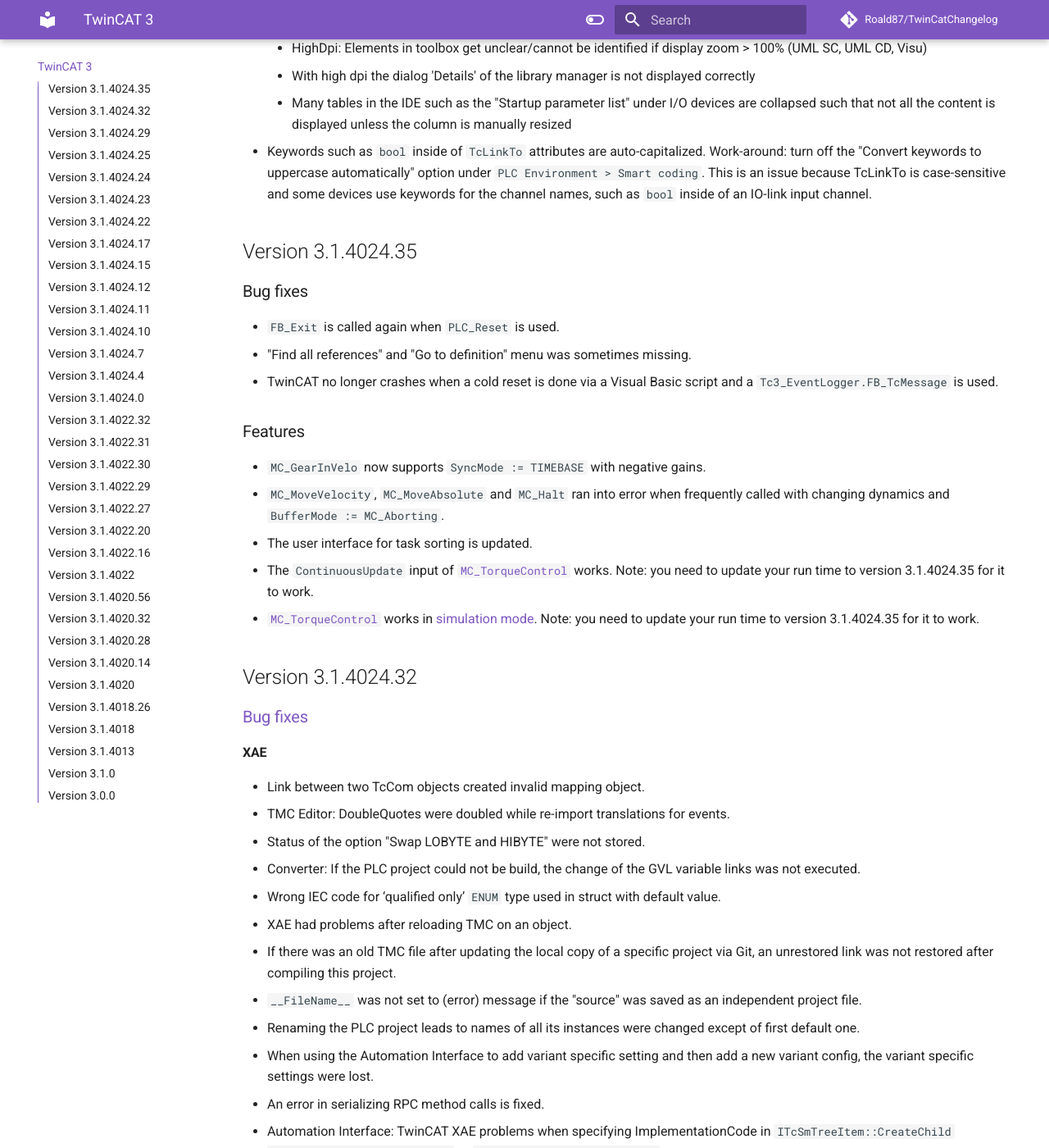
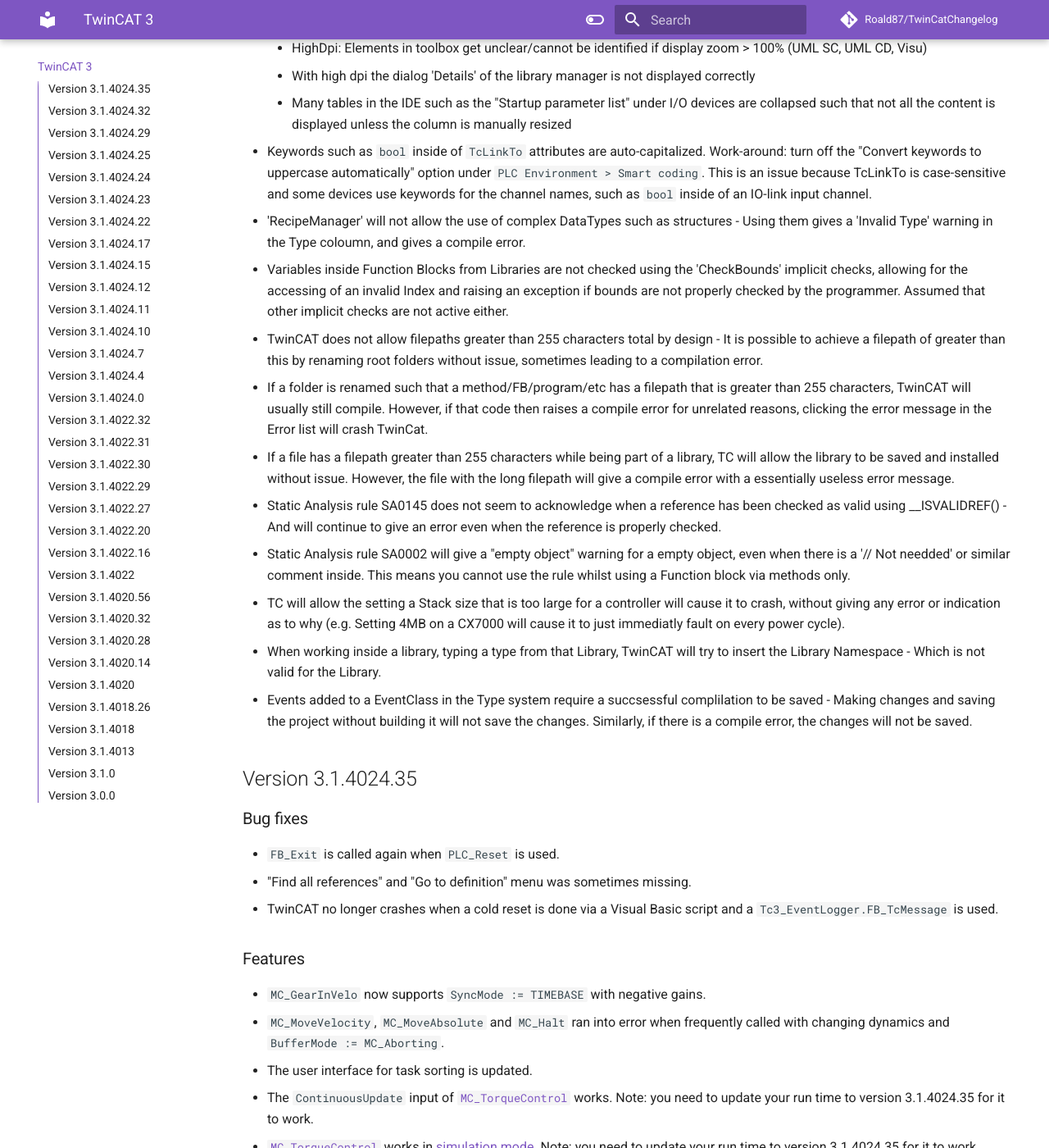
Before and after one commit to Roald87/TwinCatChangelog, an MkDocs documentation site: the page built from docs/tc3.md, in a window 1280 px wide and 1400 px high, scrolled down 498 px. Shown: the whole window at 82% size. Built offline with MkDocs 1.6.1 and Material for MkDocs 9.7.7, drawn with Linux system fonts in a browser that asks for light colours; comment, search, counter and statistics services are not loaded.

Commit message:
Unlisted issues with TC 3.1.4024.40

```diff
--- a/docs/tc3.md
+++ b/docs/tc3.md
@@ -11,6 +11,19 @@
     -   With high dpi the dialog 'Details' of the library manager is not displayed correctly
     -   Many tables in the IDE such as the "Startup parameter list" under I/O devices are collapsed such that not all the content is displayed unless the column is manually resized
 -   Keywords such as `bool` inside of `TcLinkTo` attributes are auto-capitalized. Work-around: turn off the "Convert keywords to uppercase automatically" option under `PLC Environment > Smart coding`. This is an issue because TcLinkTo is case-sensitive and some devices use keywords for the channel names, such as `bool` inside of an IO-link input channel.
+-   'RecipeManager' will not allow the use of complex DataTypes such as structures - Using them gives a 'Invalid Type' warning in the Type coloumn, and gives a compile error.
+-   Variables inside Function Blocks from Libraries are not checked using the 'CheckBounds' implicit checks, allowing for the accessing of an invalid Index and raising an exception if bounds are not properly checked by the programmer. Assumed that other implicit checks are not active either.
+-   TwinCAT does not allow filepaths greater than 255 characters total by design - It is possible to achieve a filepath of greater than this by renaming root folders without issue, sometimes leading to a compilation error.
+-   If a folder is renamed such that a method/FB/program/etc has a filepath that is greater than 255 characters, TwinCAT will usually still compile. However, if that code then raises a compile error for unrelated reasons, clicking the error message in the Error list will crash TwinCat.
+-   If a file has a filepath greater than 255 characters while being part of a library, TC will allow the library to be saved and installed without issue. However, the file with the long filepath will give a compile error with a essentially useless error message.
+-   Static Analysis rule SA0145 does not seem to acknowledge when a reference has been checked as valid using __ISVALIDREF() - And will continue to give an error even when the reference is properly checked.
+-   Static Analysis rule SA0002 will give a "empty object" warning for a empty object, even when there is a '// Not needded' or similar comment inside. This means you cannot use the rule whilst using a Function block via methods only.
+-   TC will allow the setting a Stack size that is too large for a controller will cause it to crash, without giving any error or indication as to why (e.g. Setting 4MB on a CX7000 will cause it to just immediatly fault on every power cycle).
+-   When working inside a library, typing a type from that Library, TwinCAT will try to insert the Library Namespace - Which is not valid for the Library.
+-   Events added to a EventClass in the Type system require a succsessful complilation to be saved - Making changes and saving the project without building it will not save the changes. Similarly, if there is a compile error, the changes will not be saved.
+
+
+
 
 ## Version 3.1.4024.35
 
```
